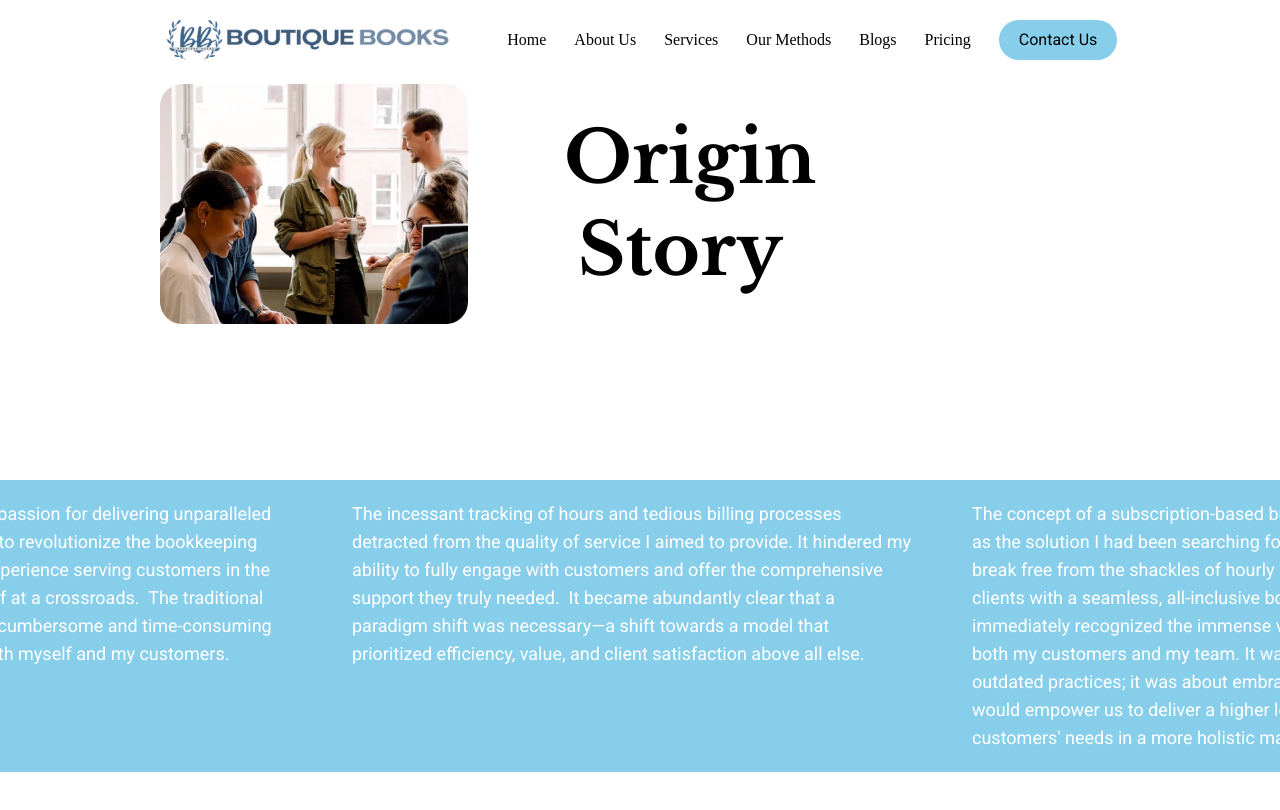
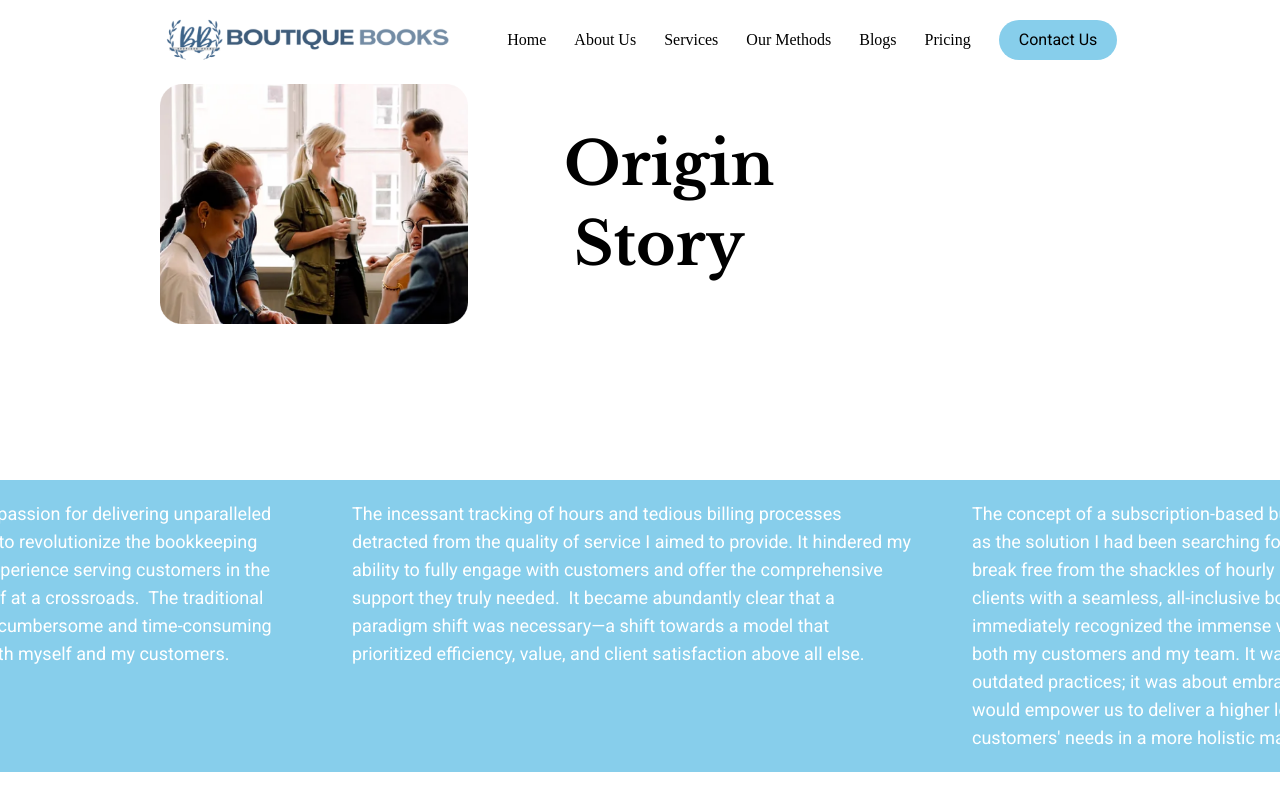
Before and after one commit to NikhilMourya/Boutique-Books, a React (Vite) app: page /about-us in a window 1280 px wide. Shown: the top 810 px of the page. Built offline with nearby package versions, Linux system fonts and the light colour scheme; a web font is replaced by a local one.

Commit message:
Bug fixed on methods,service and updated scrollbar

```diff
--- a/src/components/Homepage/LadyScroll.jsx
+++ b/src/components/Homepage/LadyScroll.jsx
@@ -52,7 +52,7 @@ const LadyScroll = () => {
                         <div className="center relative z-0">
                             <img className="w-full md:h-full h-screen object-cover" src={ladyWithLaptop} />
                             <div className="black-overlay" ref={ladyRefOverlay}>
-                                <div className="lg:px-48 md:px-36 lg:p-32 md:p-28 h-screen w-full" ref={ladyRefOverlayContent}>
+                                <div className="lg:px-48 md:px-36 lg:p-32 md:p-28 h-screen w-full flex items-center" ref={ladyRefOverlayContent}>
                                     <div className="mx-auto text-white">
                                         <h1 className="my-10 lg:text-5xl md:text-4xl sm:text-3xl 2xl font-primary">Effortless Accounting <br />
                                             with Human and AI Precision</h1>
--- a/src/page/AboutPage.jsx
+++ b/src/page/AboutPage.jsx
@@ -79,7 +79,6 @@ export default function AboutPage() {
 
   useEffect(() => {
     let paras = document.querySelector('.horizontal-para');
-    let parasWidth = paras.offsetWidth;
 
     function getScrollAmount() {
       let parasWidth = paras.scrollWidth + 100;
@@ -90,7 +89,6 @@ export default function AboutPage() {
       let t1 = gsap.timeline({
         scrollTrigger: {
           trigger: '.horizontal-para-wrapper',
-          // markers: true,
           start: 'top 60%',
           end: () => `+=${getScrollAmount() * -1}`,
           pin: true,
@@ -104,10 +102,6 @@ export default function AboutPage() {
         x: getScrollAmount,
         ease: 'none',
       });
-
-      // t1.to('#top-sec', {
-      //   position: 'relative',
-      // })
 
       let t2 = gsap.timeline({
         scrollTrigger: {
@@ -140,10 +134,10 @@ export default function AboutPage() {
       >
         <img
           src={AboutImg}
-          className="sm:h-40 md:h-52 lg:h-60 w-9/12 mx-auto lg:w-auto"
+          className="sm:h-40 md:h-52 lg:h-60 w-9/12 mx-auto "
           alt=""
         />
-        <H1 className="font-primary lg:text-7xl flex lg:flex-col space-x-3 lg:-space-x-5 gap-y-5">
+        <H1 className="font-primary lg:text-6xl flex lg:flex-col space-x-3 lg:-space-x-5 gap-y-5">
           <span className="font-primary">Origin</span>{' '}
           <span className="font-primary">Story</span>
         </H1>
@@ -151,7 +145,7 @@ export default function AboutPage() {
 
       <div className="relative z-20">
         <div className="horizontal-para-wrapper bg-primary relative overflow-hidden">
-          <div className="lg:ml-20 lg:rounded-tl-[50px] bg-primary  flex gap-5 horizontal-para">
+          <div className="lg:ml-20 lg:rounded-tl-[50px]  flex gap-5 horizontal-para">
             {paras.map((para, index) => (
               <div className="flex-shrink-0 w-[50%] p-5" key={index}>
                 <p className="text-white text-left text-lg">{para}</p>
--- a/src/page/HomePage.jsx
+++ b/src/page/HomePage.jsx
@@ -94,7 +94,7 @@ const HomePage = () => {
       let keyboardTimline = gsap.timeline({
         scrollTrigger: {
           trigger: '.keyboard-container',
-          start: 'top -5%',
+          start: 'top 10%',
           end: 'top -20%',
           scrub: 4,
           // pin:true,
@@ -235,7 +235,7 @@ const HomePage = () => {
           </div>
         </div>
         <LadyScroll />
-        <div className="relative my-14 lg:mt-56 lg:pt-32 py-14 keyboard-container">
+        <div className="relative my-14 lg:mt-56 lg:pt-32 py-14 keyboard-container bg-light-section">
           <div className="relative z-10">
             <div className="relative">
               <h1 className="font-primary text-2xl sm:text-3xl lg:text-4xl">
@@ -289,7 +289,7 @@ const HomePage = () => {
             </div>
           </div>
         </div>
-        <section className="">
+        <section className="bg-dark-section">
           <div className=" mx-auto w-[80%]" id="lady-laptop">
             <div className="mx-auto">
               <div className="center relative">
@@ -364,7 +364,7 @@ const HomePage = () => {
             </div>
           </div>
         </section>
-        <section className="py-20 p-10 md:mx-28 md:my-32">
+        <section className="py-20 p-10 md:mx-28 md:my-32 bg-light-section">
           <h1 className="font-primary text-2xl sm:text-3xl lg:text-4xl mb-8">
             Real Feedback from Real Clients
           </h1>
--- a/src/page/OurMethods.jsx
+++ b/src/page/OurMethods.jsx
@@ -78,7 +78,7 @@ export default function OurMethods() {
           trigger: '#timeline-container',
           start: 'top 0%',
           end: () => `+=${getScrollAmount() * -0.3}`,
-          scrub: 1,
+          scrub: 2,
           pin: true,
         }
       })
@@ -90,13 +90,14 @@ export default function OurMethods() {
 
       t2.fromTo('#timeline-wrappper', {
         opacity: 0,
-        duration: 0.2
+        duration: 0.2,
       }, {
         opacity: 1,
         duration: 0.2
       }, 0)
 
       t2.to(wrapper, {
+        duration:3,
         y: getScrollAmount,
       })
     });
--- a/src/page/ServicesPage.jsx
+++ b/src/page/ServicesPage.jsx
@@ -133,7 +133,7 @@ const ServicesPage = () => {
     <>
       <section className="bg-white overflow-x-hidden">
         <section className="relative mt-20 md:mt-36">
-          <div className=" mx-auto w-full lg:rounded-t-2xl">
+          <div className=" mx-auto w-full lg:rounded-t-2xl overflow-hidden">
             <div className="mx-auto relative lg:rounded-t-2xl">
               <div className="center relative z-0">
                 <div className="w-full h-[110vh] max-sm:h-auto lg:h-full lg:rounded-t-2xl">
@@ -147,7 +147,7 @@ const ServicesPage = () => {
                       <div key={index}>
                         <img
                           src={item.bgImage}
-                          className="object-cover w-full h-screen lg:h-auto"
+                          className="object-cover w-full h-screen lg:h-auto lg:rounded-t-2xl"
                         />
                       </div>
                     ))}
--- a/src/styles/index.css
+++ b/src/styles/index.css
@@ -194,3 +194,25 @@
 .price-range-tick._5 {
   right: 0%;
 }
+
+/* ===== Scrollbar CSS ===== */
+  /* Firefox */
+  * {
+    scrollbar-width: thin;
+    scrollbar-color: #dbdbdb #ffffff;
+  }
+
+  /* Chrome, Edge, and Safari */
+  *::-webkit-scrollbar {
+    width: 10px;
+  }
+
+  *::-webkit-scrollbar-track {
+    background: #ffffff;
+  }
+
+  *::-webkit-scrollbar-thumb {
+    background-color: #dbdbdb;
+    border-radius: 21px;
+    border: 8px solid #ffffff;
+  }
```
Also changed, not shown: src/App.jsx (+13 -0 lines).
